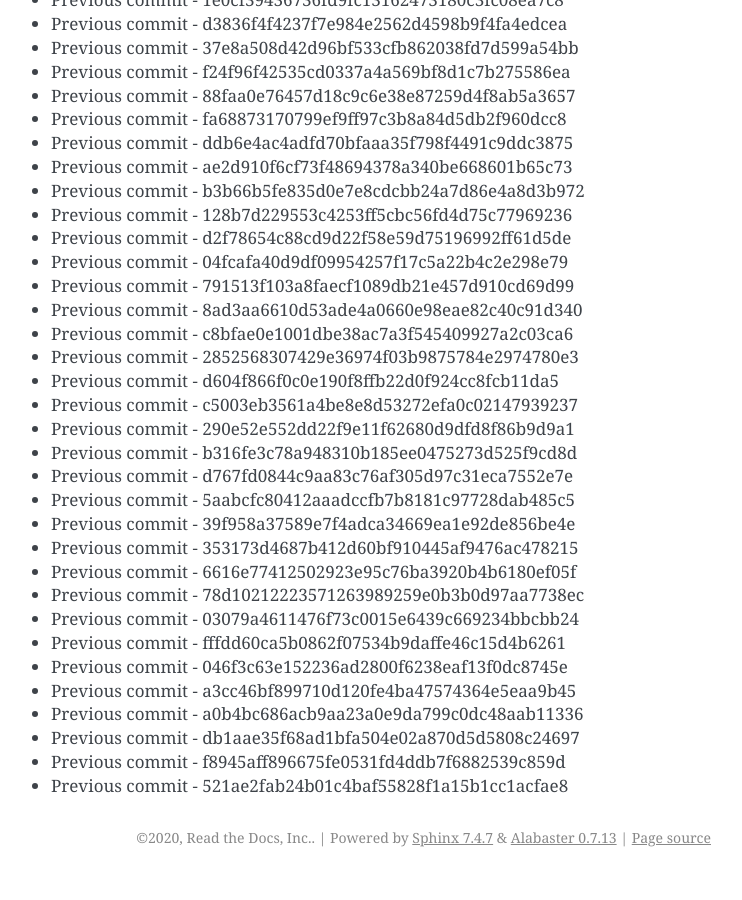
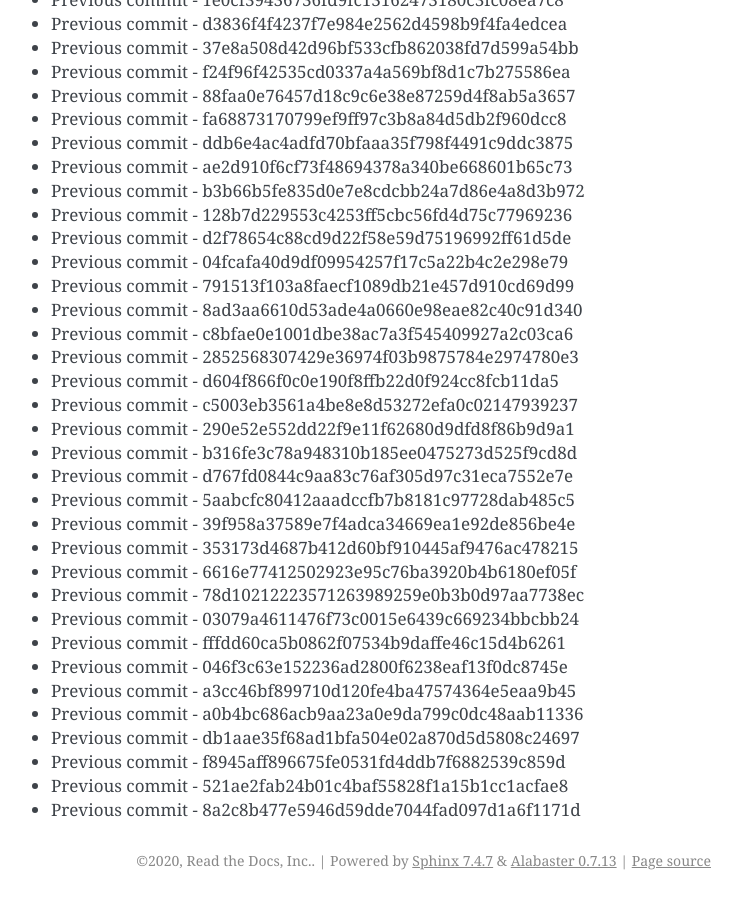
Before and after one commit to readthedocs/rtd-git-stresstest, a Sphinx documentation site: the page built from docs/updates.rst, in a window 1280 px wide and 900 px high, scrolled down 39206 px. Shown: the whole window, without its empty margins (399-1141 px from the left). Built offline with Sphinx 7.4.7, drawn with Linux system fonts in a browser that asks for light colours; before the commit the page ends 40083 px from its top, so only the background shows below that.

Commit message:
Generating commit from previous: 8a2c8b477e5946d59dde7044fad097d1a6f1171d

```diff
--- a/docs/updates.rst
+++ b/docs/updates.rst
@@ -1679,3 +1679,4 @@ It can be tested for any performance characteristics.
 * Previous commit - db1aae35f68ad1bfa504e02a870d5d5808c24697
 * Previous commit - f8945aff896675fe0531fd4ddb7f6882539c859d
 * Previous commit - 521ae2fab24b01c4baf55828f1a15b1cc1acfae8
+* Previous commit - 8a2c8b477e5946d59dde7044fad097d1a6f1171d
```
